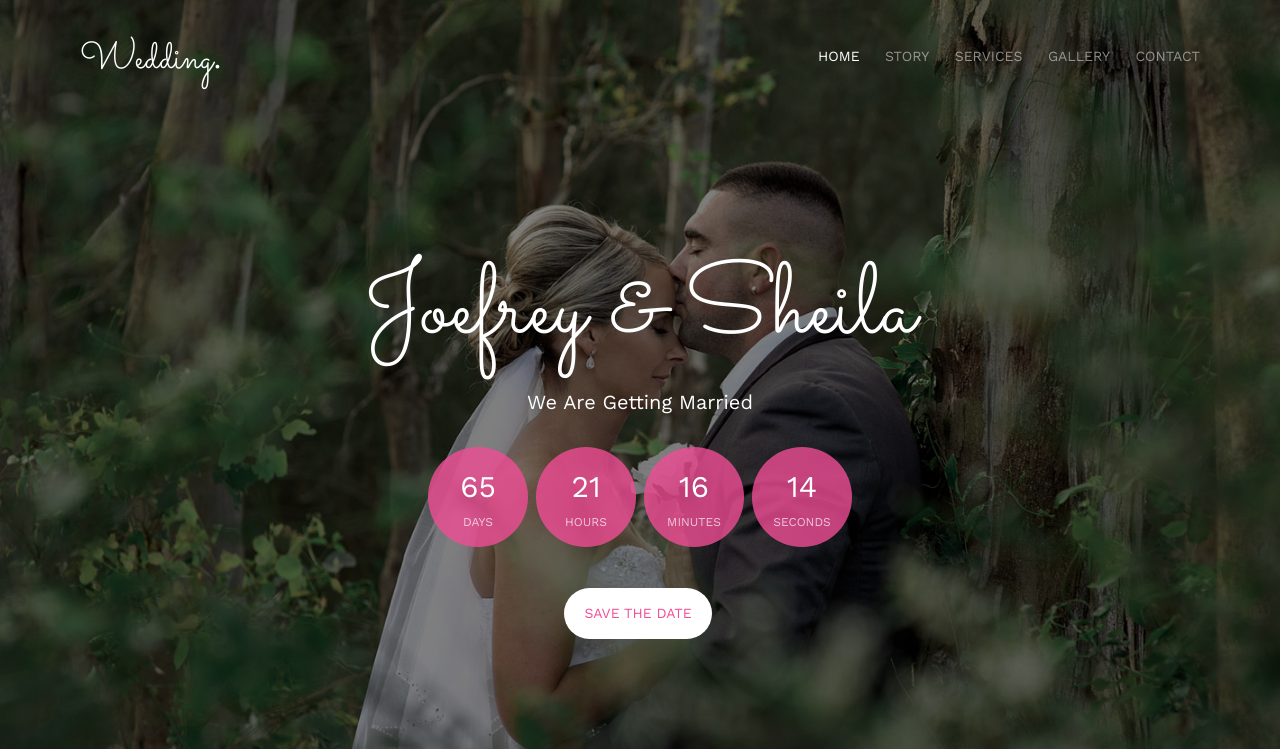
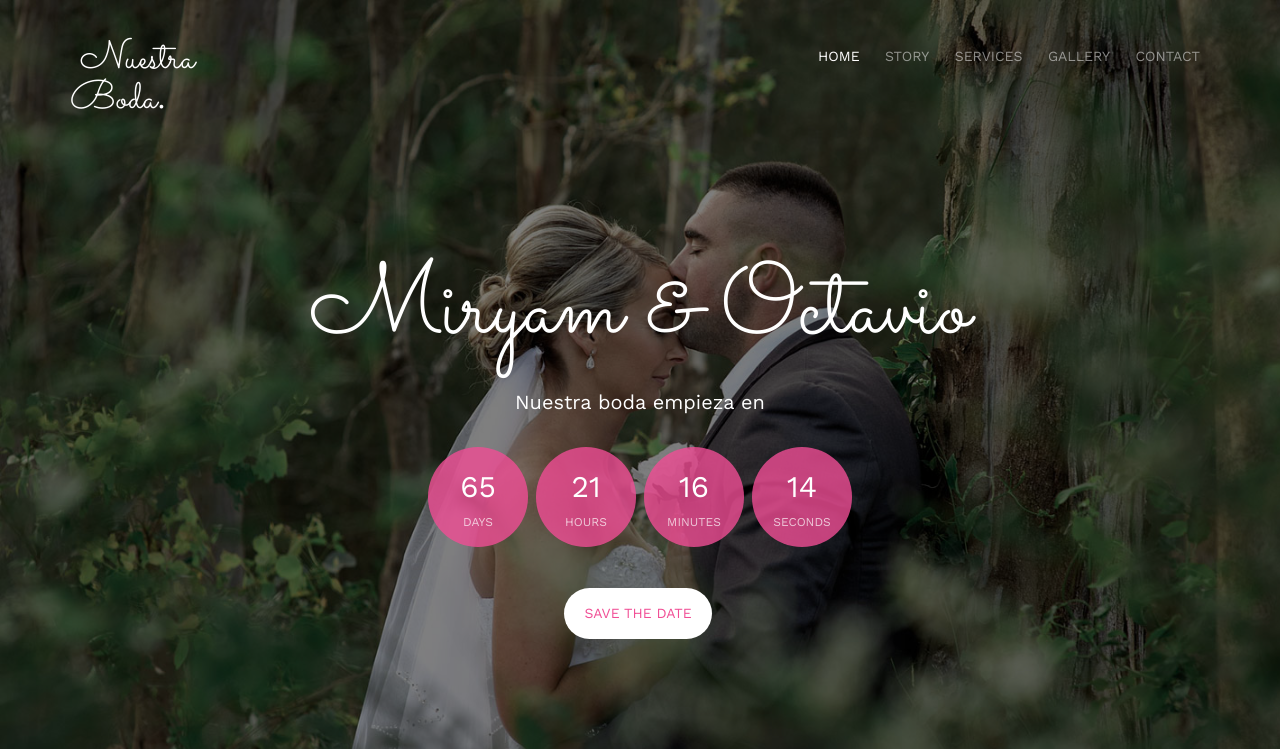
Before and after one commit to Hiramgo/MiryamAndOctavio, a plain HTML site: page index.html in a window 1280 px wide. Shown: the top 749 px of the page. Drawn offline with nearby package versions, Linux system fonts and the light colour scheme; files whose address does not match are found by name.

Commit message:
cambio de titulos

```diff
--- a/index.html
+++ b/index.html
@@ -74,7 +74,7 @@
 		<div class="container">
 			<div class="row">
 				<div class="col-xs-2">
-					<div id="fh5co-logo"><a href="index.html">Wedding<strong>.</strong></a></div>
+					<div id="fh5co-logo"><a href="index.html">Nuestra Boda<strong>.</strong></a></div>
 				</div>
 				<div class="col-xs-10 text-right menu-1">
 					<ul>
@@ -113,8 +113,8 @@
 				<div class="col-md-8 col-md-offset-2 text-center">
 					<div class="display-t">
 						<div class="display-tc animate-box" data-animate-effect="fadeIn">
-							<h1>Joefrey &amp; Sheila</h1>
-							<h2>We Are Getting Married</h2>
+							<h1>Miryam &amp; Octavio</h1>
+							<h2>Nuestra boda empieza en</h2>
 							<div class="simply-countdown simply-countdown-one"></div>
 							<p><a href="#" class="btn btn-default btn-sm">Save the date</a></p>
 						</div>
```
